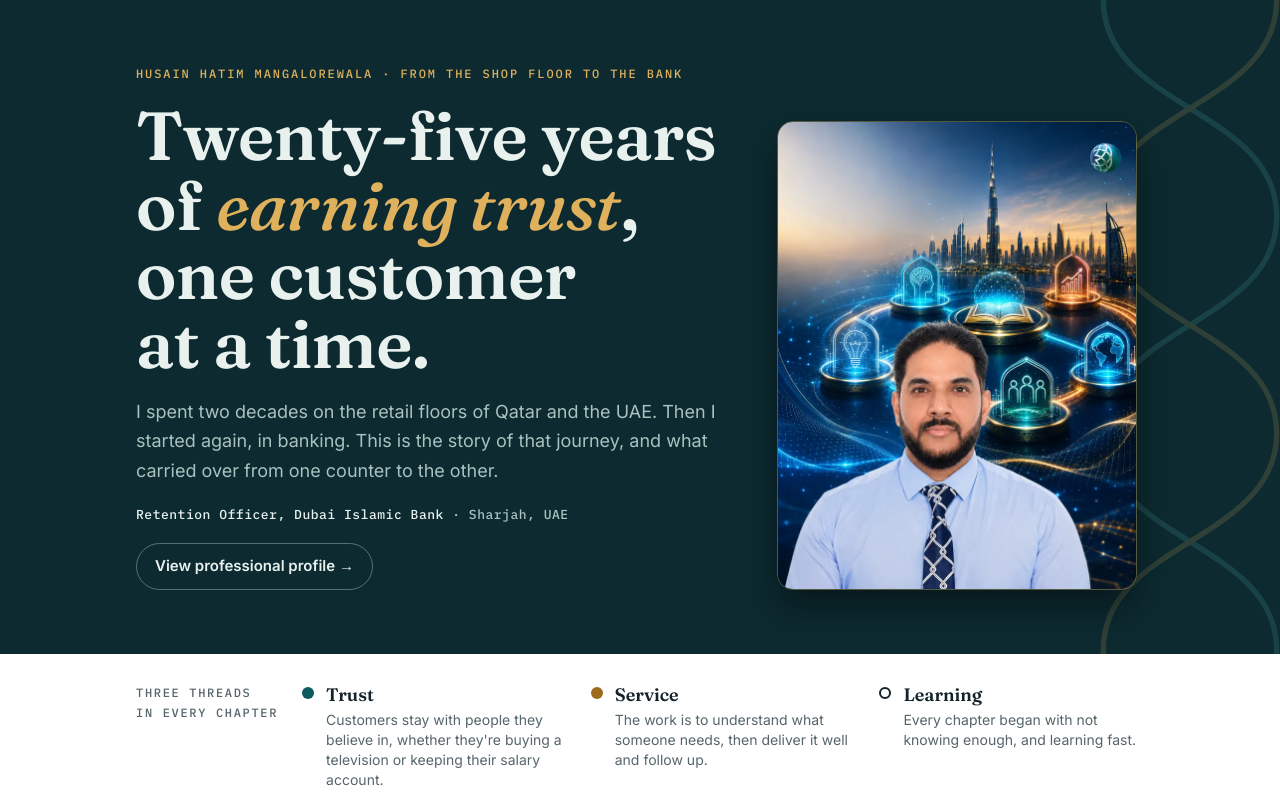
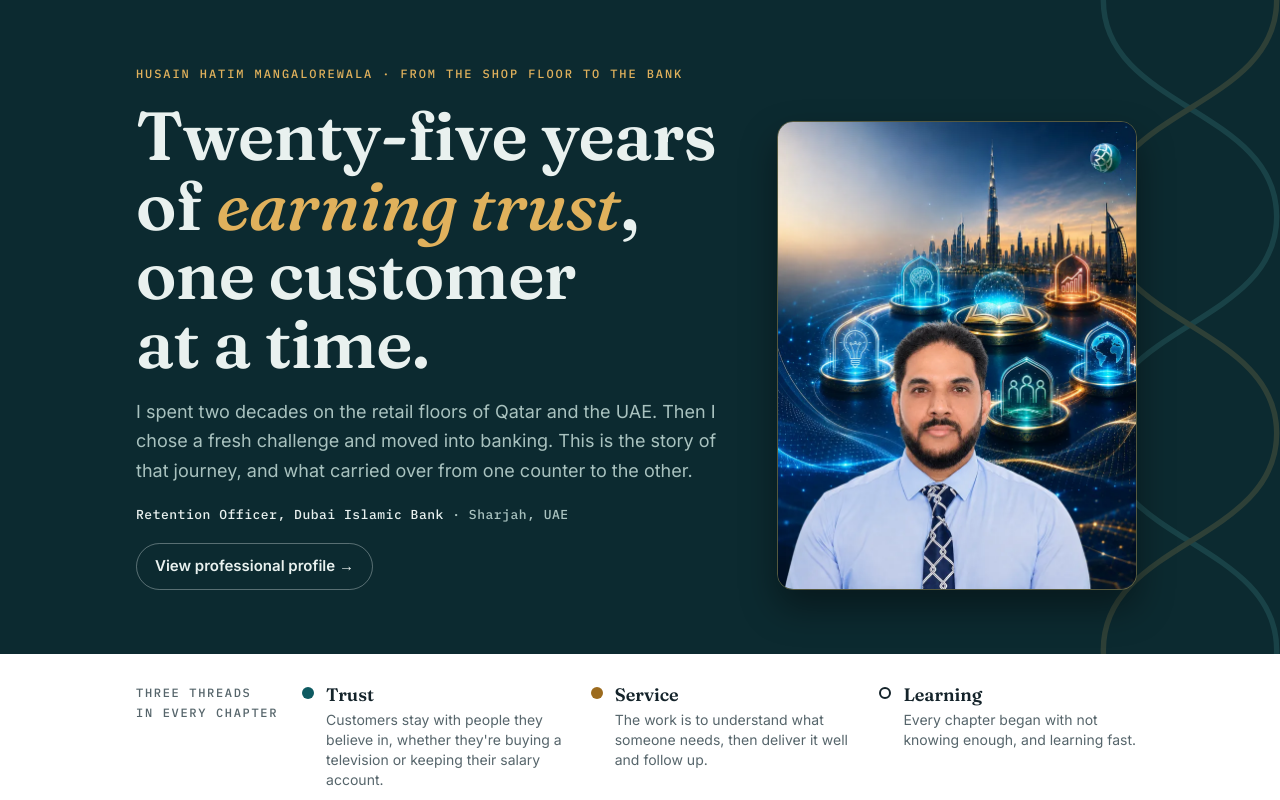
Before and after one commit to husainhatim-mangalorewala/husainhatim-mangalorewala.github.io, a plain HTML site: page index.html in a window 1280 px wide. Shown: the top 800 px of the page. Drawn offline with Linux system fonts and the light colour scheme.

Commit message:
Reword the move into banking on the story page
Co-Authored-By: Claude Opus 5.5 <noreply@anthropic.com>
Claude-Session: https://claude.ai/code/session_01NqSthWaPKccU8ec62Qq6Wr

```diff
--- a/index.html
+++ b/index.html
@@ -186,7 +186,7 @@ footer .wrap{padding-block:18px;display:flex;justify-content:space-between;gap:1
       <div class="hero-text">
         <h1 class="kicker">Husain Hatim Mangalorewala · From the shop floor to the bank</h1>
         <p class="headline">Twenty-five years of <em>earning trust</em>, one customer at a time.</p>
-        <p class="lede">I spent two decades on the retail floors of Qatar and the UAE. Then I started again, in banking. This is the story of that journey, and what carried over from one counter to the other.</p>
+        <p class="lede">I spent two decades on the retail floors of Qatar and the UAE. Then I chose a fresh challenge and moved into banking. This is the story of that journey, and what carried over from one counter to the other.</p>
         <div class="who">Retention Officer, Dubai Islamic Bank <span>· Sharjah, UAE</span></div>
         <div><a href="profile/" style="display:inline-flex;gap:8px;align-items:center;padding:10px 18px;border-radius:999px;border:1px solid rgba(233,241,239,.35);color:#E9F1EF;text-decoration:none;font-weight:600;font-size:15px">View professional profile →</a></div>
       </div>
```
